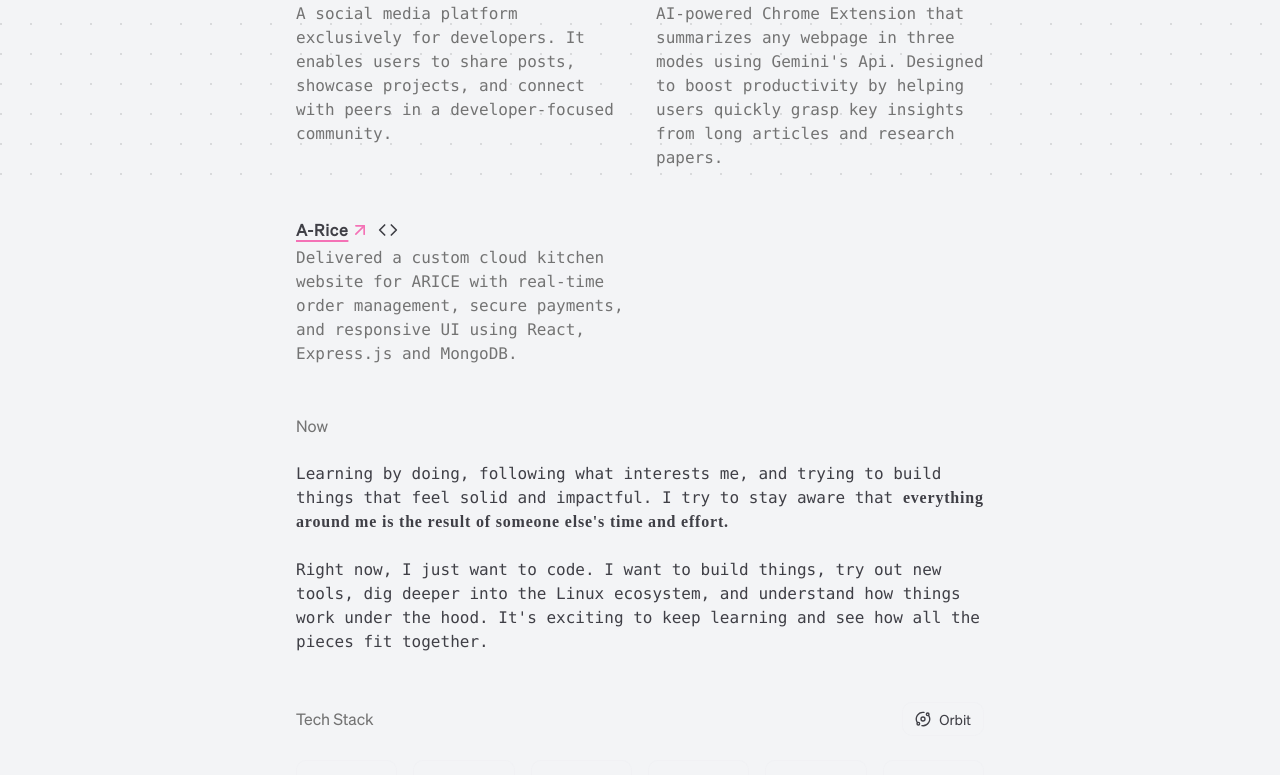
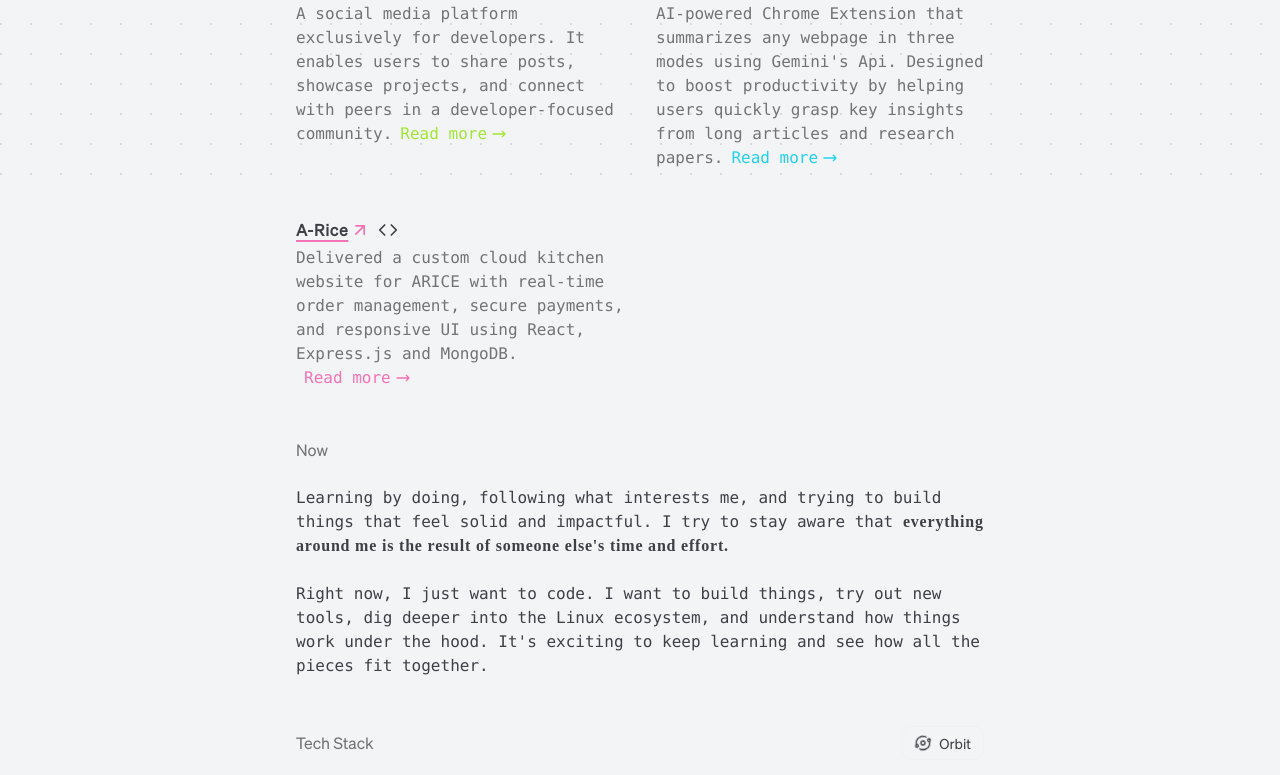
Before and after one commit to Sujal2308/portfolio01, a React (Vite) app: page / in a window 1280 px wide. Shown: the part 607-1382 px from the top of the page. Built offline with nearby package versions, Linux system fonts and the light colour scheme; a web font is replaced by a local one.

Commit message:
feat: add spinning animation for Orbit icon; implement smooth scrolling for TechSkills pagination

```diff
--- a/src/App.tsx
+++ b/src/App.tsx
@@ -16,6 +16,11 @@ import { Activities } from "@/features/activities";
 import { Contact } from "@/features/contact";
 import { Footer } from "@/features/footer";
 import { Grid3X3, Orbit } from "lucide-react";
+
+// Add spinning animation for Orbit icon
+const orbitSpinStyle = {
+  animation: "orbitLogoSpin 1.5s linear infinite",
+};
 
 function App() {
   const [isOrbitView, setIsOrbitView] = useState(false);
@@ -77,7 +82,7 @@ function App() {
                     </>
                   ) : (
                     <>
-                      <Orbit size={16} />
+                      <Orbit size={16} style={orbitSpinStyle} />
                       Orbit
                     </>
                   )}
--- a/src/components/internal/Link.tsx
+++ b/src/components/internal/Link.tsx
@@ -33,7 +33,7 @@ export function Link({ children, color, link, underlineColor }: LinkProps) {
   };
 
   // Custom underline/arrow color for Resume link
-  const isResume = underlineColor === 'resume';
+  const isResume = underlineColor === "resume";
   return (
     <a
       href={link}
@@ -61,9 +61,9 @@ export function Link({ children, color, link, underlineColor }: LinkProps) {
           isResume
             ? `relative tracking-wider underline transition-all duration-200 decoration-2 underline-offset-4
                 dark:decoration-white decoration-black
-                ${isHovered ? 'decoration-3' : ''}`
+                ${isHovered ? "decoration-3" : ""}`
             : `relative tracking-wider underline transition-all duration-200 decoration-${color}-400 decoration-2 underline-offset-4 ${
-                isHovered ? 'decoration-3' : ''
+                isHovered ? "decoration-3" : ""
               }`
         }
       >
--- a/src/features/contact/Contact.tsx
+++ b/src/features/contact/Contact.tsx
@@ -17,7 +17,9 @@ export function Contact() {
           <span className="animate-ping absolute inline-flex h-full w-full rounded-full bg-green-400 opacity-75"></span>
           <span className="relative inline-flex rounded-full h-3 w-3 bg-green-500"></span>
         </span>
-        <span className="text-green-600 dark:text-green-400 font-semibold text-sm">Open to Work</span>
+        <span className="text-green-600 dark:text-green-400 font-semibold text-sm">
+          Open to Work
+        </span>
       </div>
     </div>
   );
--- a/src/features/intro/Intro.tsx
+++ b/src/features/intro/Intro.tsx
@@ -29,7 +29,9 @@ export function Intro({ className }: IntroProps) {
             link="https://drive.google.com/file/d/1TckG6ETmH2WflrjcRknOOG8O0ZqBOE0m/view"
             underlineColor="resume"
           >
-            <span className="font-bold" style={{ color: 'tomato' }}>Resume</span>
+            <span className="font-bold" style={{ color: "tomato" }}>
+              Resume
+            </span>
           </Link>
         </BoxReveal>
       </div>
--- a/src/features/projects/Projects.tsx
+++ b/src/features/projects/Projects.tsx
@@ -105,6 +105,78 @@ function ProjectCard({ project }: { project: Project }) {
       </h1>
       <p className="font-mono text-neutral-500 dark:text-neutral-400">
         {project.desc}
+        {project.name === "Devmate" && (
+          <a
+            href="https://github.com/Sujal2308/DevMate?tab=readme-ov-file#readme"
+            target="_blank"
+            rel="noopener noreferrer"
+            className="inline-flex items-center ml-2 group transition-colors text-lime-400"
+          >
+            Read more
+            <svg
+              xmlns="http://www.w3.org/2000/svg"
+              fill="none"
+              viewBox="0 0 24 24"
+              strokeWidth={2}
+              stroke="currentColor"
+              className="w-4 h-4 ml-1 transition-transform group-hover:translate-x-1"
+            >
+              <path
+                strokeLinecap="round"
+                strokeLinejoin="round"
+                d="M17 8l4 4m0 0l-4 4m4-4H3"
+              />
+            </svg>
+          </a>
+        )}
+        {project.name === "Outliner" && (
+          <a
+            href="https://github.com/Sujal2308/outliner-extension?tab=readme-ov-file#readme"
+            target="_blank"
+            rel="noopener noreferrer"
+            className="inline-flex items-center ml-2 group transition-colors text-cyan-400"
+          >
+            Read more
+            <svg
+              xmlns="http://www.w3.org/2000/svg"
+              fill="none"
+              viewBox="0 0 24 24"
+              strokeWidth={2}
+              stroke="currentColor"
+              className="w-4 h-4 ml-1 transition-transform group-hover:translate-x-1"
+            >
+              <path
+                strokeLinecap="round"
+                strokeLinejoin="round"
+                d="M17 8l4 4m0 0l-4 4m4-4H3"
+              />
+            </svg>
+          </a>
+        )}
+        {project.name === "A-Rice" && (
+          <a
+            href="https://github.com/Sujal2308/a-rice?tab=readme-ov-file#readme"
+            target="_blank"
+            rel="noopener noreferrer"
+            className="inline-flex items-center ml-2 group transition-colors text-pink-400"
+          >
+            Read more
+            <svg
+              xmlns="http://www.w3.org/2000/svg"
+              fill="none"
+              viewBox="0 0 24 24"
+              strokeWidth={2}
+              stroke="currentColor"
+              className="w-4 h-4 ml-1 transition-transform group-hover:translate-x-1"
+            >
+              <path
+                strokeLinecap="round"
+                strokeLinejoin="round"
+                d="M17 8l4 4m0 0l-4 4m4-4H3"
+              />
+            </svg>
+          </a>
+        )}
       </p>
     </div>
   );
--- a/src/features/tech-skills/TechSkills.tsx
+++ b/src/features/tech-skills/TechSkills.tsx
@@ -1,4 +1,4 @@
-import { useState } from "react";
+import { useState, useRef } from "react";
 
 interface TechSkillsProps {
   className?: string;
@@ -30,6 +30,15 @@ export function TechSkills({ className }: TechSkillsProps) {
   const itemsPerPage = 12; // 4 rows × 3 columns on mobile
   const totalPages = Math.ceil(techSkills.length / itemsPerPage);
 
+  // Ref for scrolling
+  const sectionRef = useRef<HTMLDivElement>(null);
+
+  const scrollToSkills = () => {
+    if (sectionRef.current) {
+      sectionRef.current.scrollIntoView({ behavior: "smooth", block: "start" });
+    }
+  };
+
   const getCurrentPageItems = () => {
     const startIndex = (currentPage - 1) * itemsPerPage;
     const endIndex = startIndex + itemsPerPage;
@@ -37,15 +46,23 @@ export function TechSkills({ className }: TechSkillsProps) {
   };
 
   const nextPage = () => {
-    setCurrentPage((prev) => (prev < totalPages ? prev + 1 : prev));
+    setCurrentPage((prev) => {
+      const next = prev < totalPages ? prev + 1 : prev;
+      setTimeout(scrollToSkills, 0);
+      return next;
+    });
   };
 
   const prevPage = () => {
-    setCurrentPage((prev) => (prev > 1 ? prev - 1 : prev));
+    setCurrentPage((prev) => {
+      const next = prev > 1 ? prev - 1 : prev;
+      setTimeout(scrollToSkills, 0);
+      return next;
+    });
   };
 
   return (
-    <div className={className}>
+    <div className={className} id="skills-section" ref={sectionRef}>
       {/* Desktop: Show all items */}
       <div className="hidden sm:grid grid-cols-4 gap-4 md:grid-cols-5 lg:grid-cols-6">
         {techSkills.map((skill) => (
--- a/src/styles/index.css
+++ b/src/styles/index.css
@@ -1,3 +1,8 @@
+@keyframes orbitLogoSpin {
+  100% {
+    transform: rotate(360deg);
+  }
+}
 @tailwind base;
 @tailwind components;
 @tailwind utilities;
```
